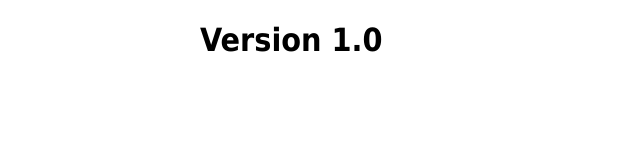
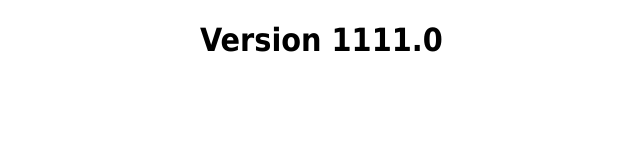
Before and after one commit to zkaster/k8s-multicontainer, a plain HTML site: page index.html in a window 1280 px wide. Shown: the whole page, without its empty margins (160-800 px from the left). Drawn offline with Linux system fonts and the light colour scheme.

Commit message:
Update index.html

```diff
--- a/index.html
+++ b/index.html
@@ -11,6 +11,6 @@
 </style>
 </head>
 <body>
-<h1>Version 1.0</h1>
+<h1>Version 1111.0</h1>
 </body>
 </html>
```
